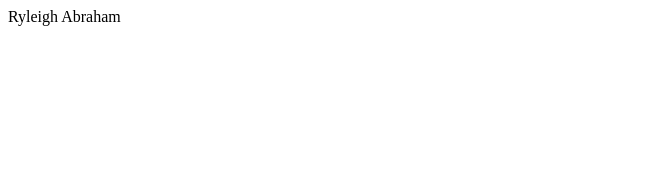
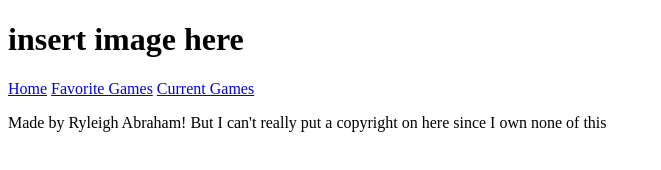
Before and after one commit to RyleighA/html-me-something, a plain HTML site: page index.html in a window 1280 px wide. Shown: the whole page, without its empty margins (0-661 px from the left). Drawn offline with Linux system fonts and the light colour scheme.

Commit message:
added nav and footer for basic structure

```diff
--- a/index.html
+++ b/index.html
@@ -1 +1,24 @@
-<p>Ryleigh Abraham<p>
+<!DOCTYPE html>
+<html>
+	<head>
+		<link rel="stylesheet" href="style.css">
+		<link rel="shortcut icon" href="images/favicon.ico" />
+		<title>Games!</title>
+	</head>
+	<body>
+		<header>
+			<h1>insert image here</h1>
+			<div class="navbar">
+				<a class="active" href="index.html">Home</a>
+				<a href="games.html">Favorite Games</a>
+				<a href="current.html">Current Games</a>
+			</div>
+		</header>
+		<main>
+
+		</main>
+		<footer>
+			<p>Made by Ryleigh Abraham! But I can&apos;t really put a copyright on here since I own none of this</p>
+		</footer>
+	</body>
+</html>
```
